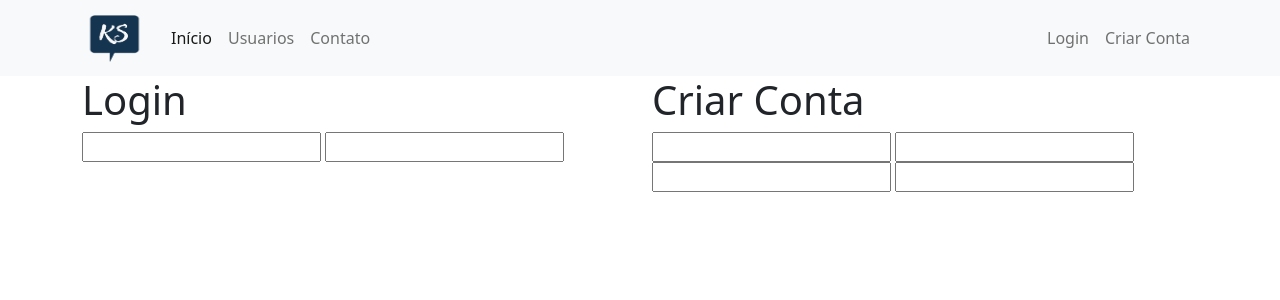
After one commit to KevinSoffa/Rede_Social-KS, a Flask app: page /login_criacao in a window 1280 px wide. The commit adds this page. Shown: the top 300 px of the page. Run offline with Flask 2, Linux system fonts and the light colour scheme.

Commit message:
criando forms para criacao de conta e login

```diff
--- /dev/null
+++ b/forms.py
@@ -0,0 +1,51 @@
+from flask_wtf import FlaskForm
+
+from wtforms.validators import (
+    DataRequired,
+    Length,
+    Email,
+    EqualTo
+)
+
+from wtforms import (
+    StringField,
+    PasswordField,
+    SubmitField,
+    EmailField
+)
+
+
+class FormCriarConta(FlaskForm):
+    username = StringField(
+        'Nome de Usuário',
+        validators=[DataRequired()]
+    )
+    email = EmailField(
+        'E-mail',
+        validators=[DataRequired(), Email()]
+    )
+    senha = PasswordField(
+        'Senha',
+        validators=[DataRequired(), Length(6, 20)]
+    )
+    confirmar_senha = PasswordField(
+        'Confirmação de senha',
+        validators=[DataRequired(), EqualTo('senha')]
+    )
+    botao_submit_criarconta = SubmitField(
+        'Criar Conta'
+    )
+
+
+class FormLogin(FlaskForm):
+    email = EmailField(
+        'E-mail',
+        validators=[DataRequired(), Email()]
+    )
+    senha = PasswordField(
+        'Senha',
+        validators=[DataRequired(), Length(6, 20)]
+    )
+    botao_submit_login = SubmitField(
+        'Fazer Login'
+    )
--- a/main.py
+++ b/main.py
@@ -1,3 +1,5 @@
+from forms import FormCriarConta, FormLogin
+
 from flask import (
     Flask,
     render_template,
@@ -6,6 +8,8 @@ from flask import (
 
 
 app = Flask(__name__)
+
+app.config['SECRET_KEY'] = 'aa563b763628c512d458658cb390c583'
 
 
 lista_usuarios = ['Kevin', 'Fernanda', 'Leo']
@@ -31,6 +35,20 @@ def usuarios():
     )
 
 
+@app.route('/login_criacao')
+def login_criacao():
+    form_login = FormLogin()
+    form_criar_conta = FormCriarConta()
+
+    return render_template(
+        'login_criar.html',
+        form_login=form_login,
+        form_criar_conta=form_criar_conta
+    )
+
+
 
 if __name__=='__main__':
     app.run(debug=True)
+
+# ir para aula 11
--- /dev/null
+++ b/templates/login_criar.html
@@ -0,0 +1,23 @@
+{% extends 'base.html' %}
+
+
+{% block body %}
+
+<div class="container">
+    <div class="row">
+        <div class="col">
+            <h1>Login</h1>
+            {{form_login.email}}
+            {{form_login.senha}}
+        </div>
+        <div class="col">
+            <h1>Criar Conta</h1>
+            {{form_criar_conta.username}}
+            {{form_criar_conta.email}}
+            {{form_criar_conta.senha}}
+            {{form_criar_conta.confirmar_senha}}
+        </div>
+    </div>
+</div>
+
+{% endblock %}
--- a/templates/navbar.html
+++ b/templates/navbar.html
@@ -9,7 +9,7 @@
       <div class="collapse navbar-collapse" id="navbarSupportedContent">
         <ul class="navbar-nav me-auto mb-2 mb-lg-0">
           <li class="nav-item">
-            <a class="nav-link active" aria-current="page" href="{{ url_for('home') }}">Inicio</a>
+            <a class="nav-link active" aria-current="page" href="{{ url_for('home') }}">Início</a>
           </li>
           <li class="nav-item">
             <a class="nav-link btn-outline-secondary" href="{{ url_for('usuarios') }}">Usuarios</a>
@@ -20,10 +20,10 @@
         </ul>
         <ul class="navbar-nav d-flex">
             <li class="nav-item">
-                <a class="nav-link" href="#">Login</a>
+                <a class="nav-link" href="{{ url_for('login_criacao') }}">Login</a>
             </li>
             <li class="nav-item">
-                <a class="nav-link" href="#">Criar Conta</a>
+                <a class="nav-link" href="{{ url_for('login_criacao') }}">Criar Conta</a>
             </li>
         </ul>
       </div>
```
